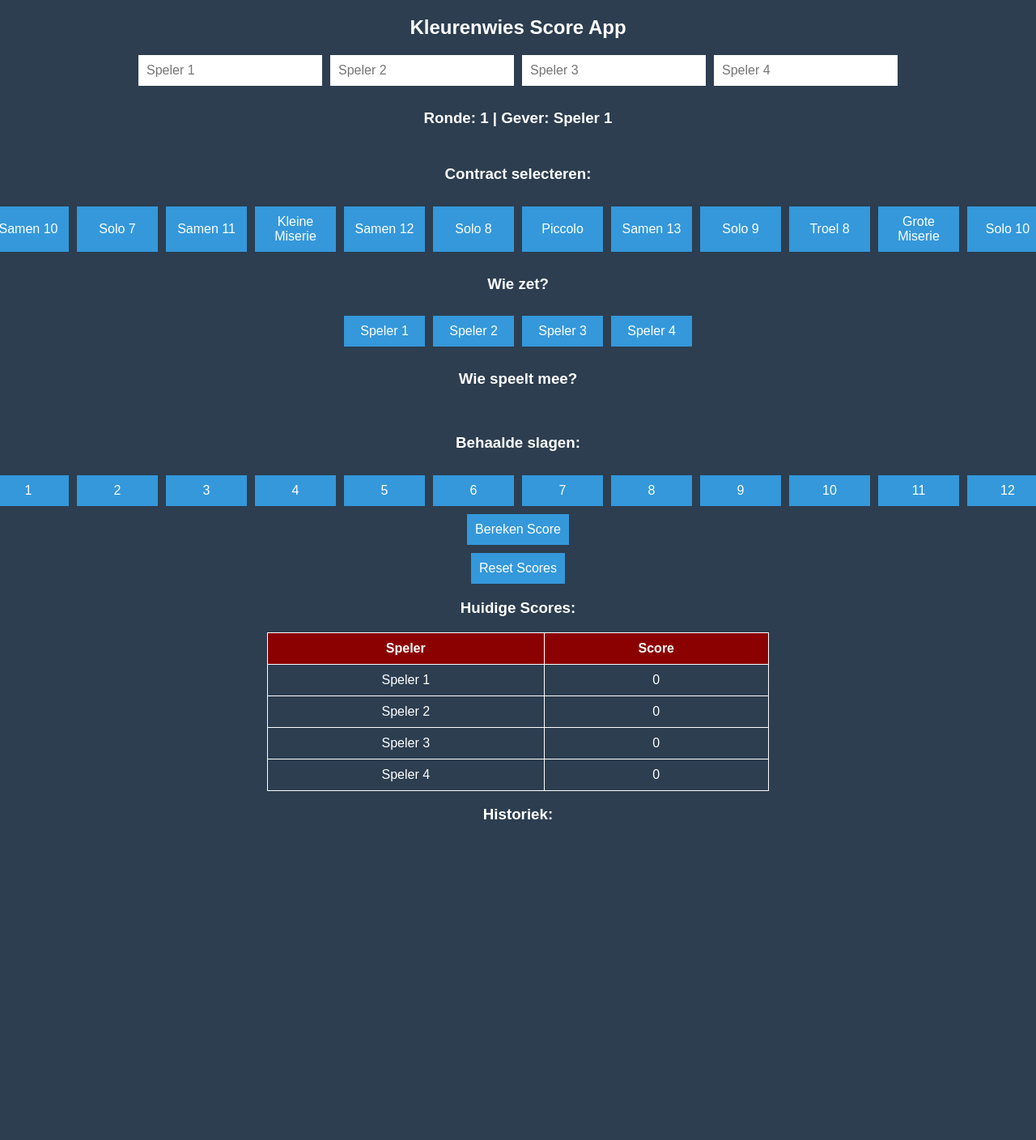
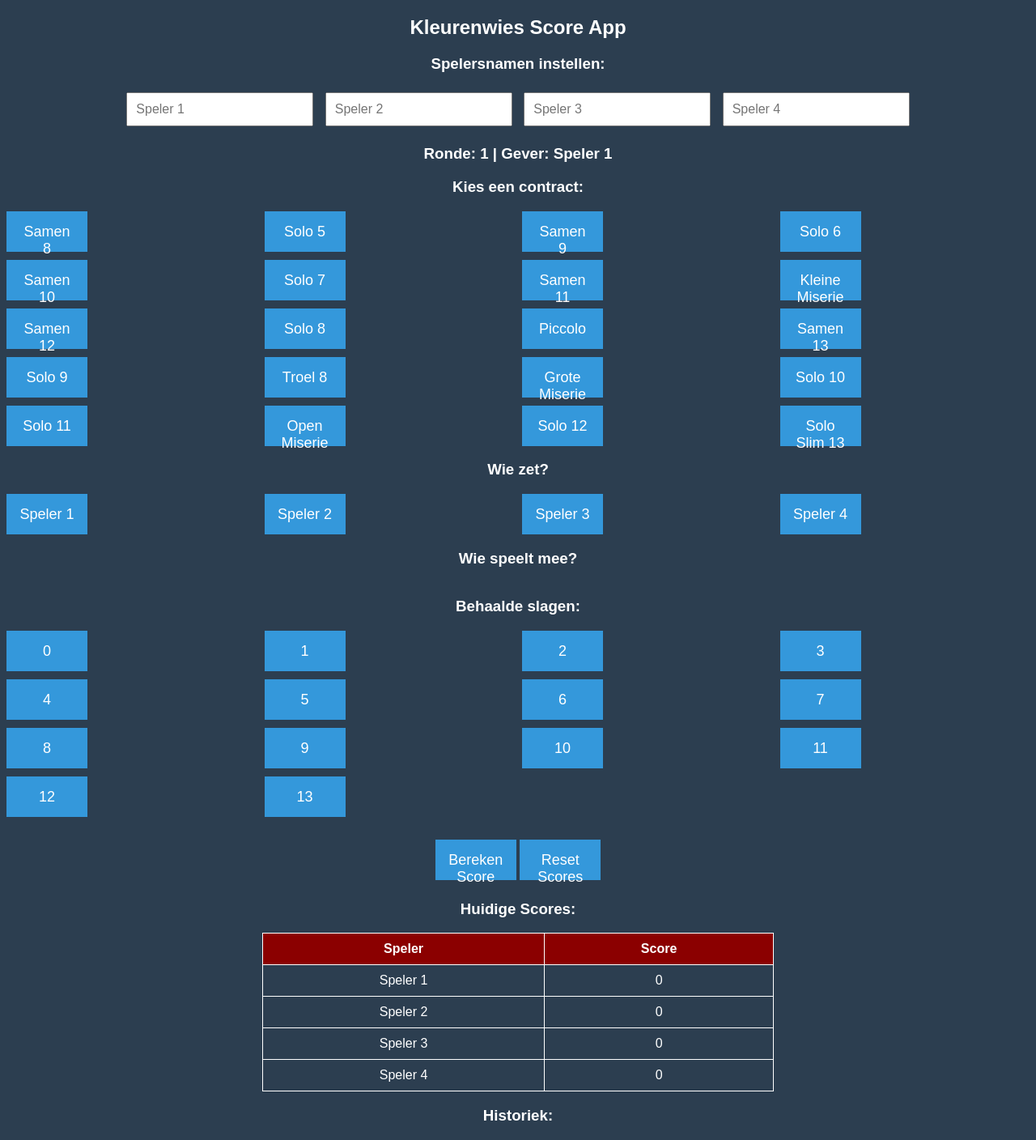
Before and after one commit to Henseman/APP-KLEURENWIES, a Flask app: page / in a window 1280 px wide; the page is wider, and only the part inside the window is pictured. Shown: that part at 81% size. Before the commit the page ends 1012 px from the top of that part, so only its background shows below. Run offline with Flask 3, Linux system fonts and the light colour scheme.

Commit message:
Update index.html

```diff
--- a/templates/index.html
+++ b/templates/index.html
@@ -8,37 +8,37 @@
         body {
             font-family: Arial, sans-serif;
             text-align: center;
-            margin: 20px;
             background-color: #2c3e50;
             color: white;
         }
-        .container {
-            display: flex;
-            flex-direction: column;
-            align-items: center;
+        .button-grid {
+            display: grid;
+            grid-template-columns: repeat(4, 1fr);
             gap: 10px;
+            justify-content: center;
+            margin: 10px 0;
         }
-        .row {
-            display: flex;
-            gap: 10px;
-        }
-        input, button {
-            padding: 10px;
-            font-size: 16px;
+        .btn {
+            padding: 15px;
+            font-size: 18px;
+            background-color: #3498db;
+            color: white;
             border: none;
             cursor: pointer;
+            width: 100px;
+            height: 50px;
         }
-        button {
-            background-color: #3498db;
-            color: white;
-            min-width: 100px;
-        }
-        button.active {
+        .btn.selected {
             background-color: green;
         }
-        button.disabled {
+        .btn.disabled {
             background-color: red;
-            cursor: not-allowed;
+            pointer-events: none;
+        }
+        input {
+            padding: 10px;
+            margin: 5px;
+            font-size: 16px;
         }
         table {
             width: 50%;
@@ -57,113 +57,94 @@
 </head>
 <body>
     <h2>Kleurenwies Score App</h2>
-    <div class="container">
-        <div class="row">
-            <input type="text" id="speler1" placeholder="Speler 1">
-            <input type="text" id="speler2" placeholder="Speler 2">
-            <input type="text" id="speler3" placeholder="Speler 3">
-            <input type="text" id="speler4" placeholder="Speler 4">
-        </div>
-        <h3>Ronde: <span id="ronde">1</span> | Gever: <span id="gever">Speler 1</span></h3>
-        <h3>Contract selecteren:</h3>
-        <div id="contractContainer" class="row"></div>
-        <h3>Wie zet?</h3>
-        <div id="zetterContainer" class="row"></div>
-        <h3>Wie speelt mee?</h3>
-        <div id="teamgenotenContainer" class="row"></div>
-        <h3>Behaalde slagen:</h3>
-        <div id="slagenContainer" class="row"></div>
-        <button id="berekenScore">Bereken Score</button>
-        <button id="resetScores">Reset Scores</button>
-    </div>
+
+    <h3>Spelersnamen instellen:</h3>
+    <input type="text" id="speler1" placeholder="Speler 1" oninput="updateNamen()">
+    <input type="text" id="speler2" placeholder="Speler 2" oninput="updateNamen()">
+    <input type="text" id="speler3" placeholder="Speler 3" oninput="updateNamen()">
+    <input type="text" id="speler4" placeholder="Speler 4" oninput="updateNamen()">
+
+    <h3>Ronde: <span id="ronde">1</span> | Gever: <span id="gever">Speler 1</span></h3>
+
+    <h3>Kies een contract:</h3>
+    <div class="button-grid" id="contracten"></div>
+
+    <h3>Wie zet?</h3>
+    <div class="button-grid" id="zetter"></div>
+
+    <h3>Wie speelt mee?</h3>
+    <div class="button-grid" id="teamgenoten"></div>
+
+    <h3>Behaalde slagen:</h3>
+    <div class="button-grid" id="slagen"></div>
+
+    <br>
+    <button class="btn" onclick="berekenScore()">Bereken Score</button>
+    <button class="btn" onclick="resetScores()">Reset Scores</button>
+
     <h3>Huidige Scores:</h3>
     <table>
-        <tr>
-            <th>Speler</th>
-            <th>Score</th>
-        </tr>
+        <tr><th>Speler</th><th>Score</th></tr>
         <tr><td id="naam1">Speler 1</td><td id="score1">0</td></tr>
         <tr><td id="naam2">Speler 2</td><td id="score2">0</td></tr>
         <tr><td id="naam3">Speler 3</td><td id="score3">0</td></tr>
         <tr><td id="naam4">Speler 4</td><td id="score4">0</td></tr>
     </table>
+
     <h3>Historiek:</h3>
     <div id="historiek"></div>
+
     <script>
-        const contracts = ["Samen 8", "Solo 5", "Samen 9", "Solo 6", "Samen 10", "Solo 7", "Samen 11", "Kleine Miserie", "Samen 12", "Solo 8", "Piccolo", "Samen 13", "Solo 9", "Troel 8", "Grote Miserie", "Solo 10", "Solo 11", "Open Miserie", "Solo 12", "Solo Slim 13"];
+        const contracten = ["Samen 8", "Solo 5", "Samen 9", "Solo 6", "Samen 10", "Solo 7", "Samen 11", "Kleine Miserie", "Samen 12", "Solo 8", "Piccolo", "Samen 13", "Solo 9", "Troel 8", "Grote Miserie", "Solo 10", "Solo 11", "Open Miserie", "Solo 12", "Solo Slim 13"];
         const spelers = ["1", "2", "3", "4"];
-        let gekozenContract = "";
-        let zetter = "";
-        let teamgenoten = [];
-        let behaaldeSlagen = 0;
+        let geselecteerdContract = "";
+        let geselecteerdeZetter = "";
+        let geselecteerdeTeamgenoten = [];
+        let geselecteerdeSlagen = 0;
 
-        function maakKnoppen(containerId, items, klikActie) {
-            const container = document.getElementById(containerId);
+        function updateNamen() {
+            spelers.forEach(i => {
+                let naam = document.getElementById(`speler${i}`).value || `Speler ${i}`;
+                document.getElementById(`naam${i}`).innerText = naam;
+                document.querySelectorAll(`.btn[data-speler='${i}']`).forEach(btn => btn.innerText = naam);
+            });
+        }
+
+        function renderKnoppen(containerId, opties, isSpeler = false) {
+            let container = document.getElementById(containerId);
             container.innerHTML = "";
-            items.forEach(item => {
-                const btn = document.createElement("button");
-                btn.innerText = item;
-                btn.onclick = () => klikActie(btn, item);
+            opties.forEach(optie => {
+                let btn = document.createElement("button");
+                btn.classList.add("btn");
+                btn.innerText = isSpeler ? `Speler ${optie}` : optie;
+                btn.dataset.value = optie;
+                btn.onclick = () => selecteerKnop(containerId, optie);
                 container.appendChild(btn);
             });
         }
 
-        function selecteerContract(btn, contract) {
-            document.querySelectorAll("#contractContainer button").forEach(b => b.classList.remove("active"));
-            btn.classList.add("active");
-            gekozenContract = contract;
+        function selecteerKnop(containerId, waarde) {
+            document.querySelectorAll(`#${containerId} .btn`).forEach(btn => btn.classList.remove("selected"));
+            document.querySelector(`#${containerId} .btn[data-value='${waarde}']`).classList.add("selected");
+            if (containerId === "contracten") geselecteerdContract = waarde;
+            if (containerId === "zetter") geselecteerdeZetter = waarde;
+            if (containerId === "slagen") geselecteerdeSlagen = waarde;
         }
 
-        function selecteerZetter(btn, speler) {
-            document.querySelectorAll("#zetterContainer button").forEach(b => b.classList.remove("active"));
-            btn.classList.add("active");
-            zetter = speler;
-            teamgenoten = [];
-            maakTeamgenotenKnoppen();
+        function berekenScore() {
+            console.log("Score berekenen voor:", geselecteerdContract, geselecteerdeZetter, geselecteerdeSlagen);
+            document.getElementById("score1").innerText = parseInt(document.getElementById("score1").innerText) + 5;
         }
 
-        function selecteerTeamgenoot(btn, speler) {
-            if (teamgenoten.includes(speler)) {
-                teamgenoten = teamgenoten.filter(t => t !== speler);
-                btn.classList.remove("active");
-            } else if (teamgenoten.length < 1) {
-                teamgenoten.push(speler);
-                btn.classList.add("active");
-            }
+        function resetScores() {
+            document.querySelectorAll(".btn").forEach(btn => btn.classList.remove("selected"));
+            document.getElementById("score1").innerText = "0";
+            document.getElementById("historiek").innerText = "";
         }
 
-        function maakTeamgenotenKnoppen() {
-            const container = document.getElementById("teamgenotenContainer");
-            container.innerHTML = "";
-            spelers.forEach(speler => {
-                if (speler !== zetter) {
-                    const btn = document.createElement("button");
-                    btn.innerText = `Speler ${speler}`;
-                    btn.onclick = () => selecteerTeamgenoot(btn, speler);
-                    container.appendChild(btn);
-                }
-            });
-        }
-
-        function selecteerSlagen(btn, slagen) {
-            document.querySelectorAll("#slagenContainer button").forEach(b => b.classList.remove("active"));
-            btn.classList.add("active");
-            behaaldeSlagen = slagen;
-        }
-
-        function updateNamen() {
-            spelers.forEach((speler, index) => {
-                document.getElementById(`naam${speler}`).innerText = document.getElementById(`speler${speler}`).value || `Speler ${speler}`;
-            });
-        }
-
-        document.getElementById("berekenScore").onclick = () => {
-            console.log("Berekening: Contract", gekozenContract, "Zetter", zetter, "Teamgenoten", teamgenoten, "Slagen", behaaldeSlagen);
-        };
-
-        maakKnoppen("contractContainer", contracts, selecteerContract);
-        maakKnoppen("zetterContainer", spelers.map(s => `Speler ${s}`), selecteerZetter);
-        maakKnoppen("slagenContainer", Array.from({ length: 14 }, (_, i) => i), selecteerSlagen);
+        renderKnoppen("contracten", contracten);
+        renderKnoppen("zetter", spelers, true);
+        renderKnoppen("slagen", Array.from({length: 14}, (_, i) => i));
     </script>
 </body>
 </html>
```
